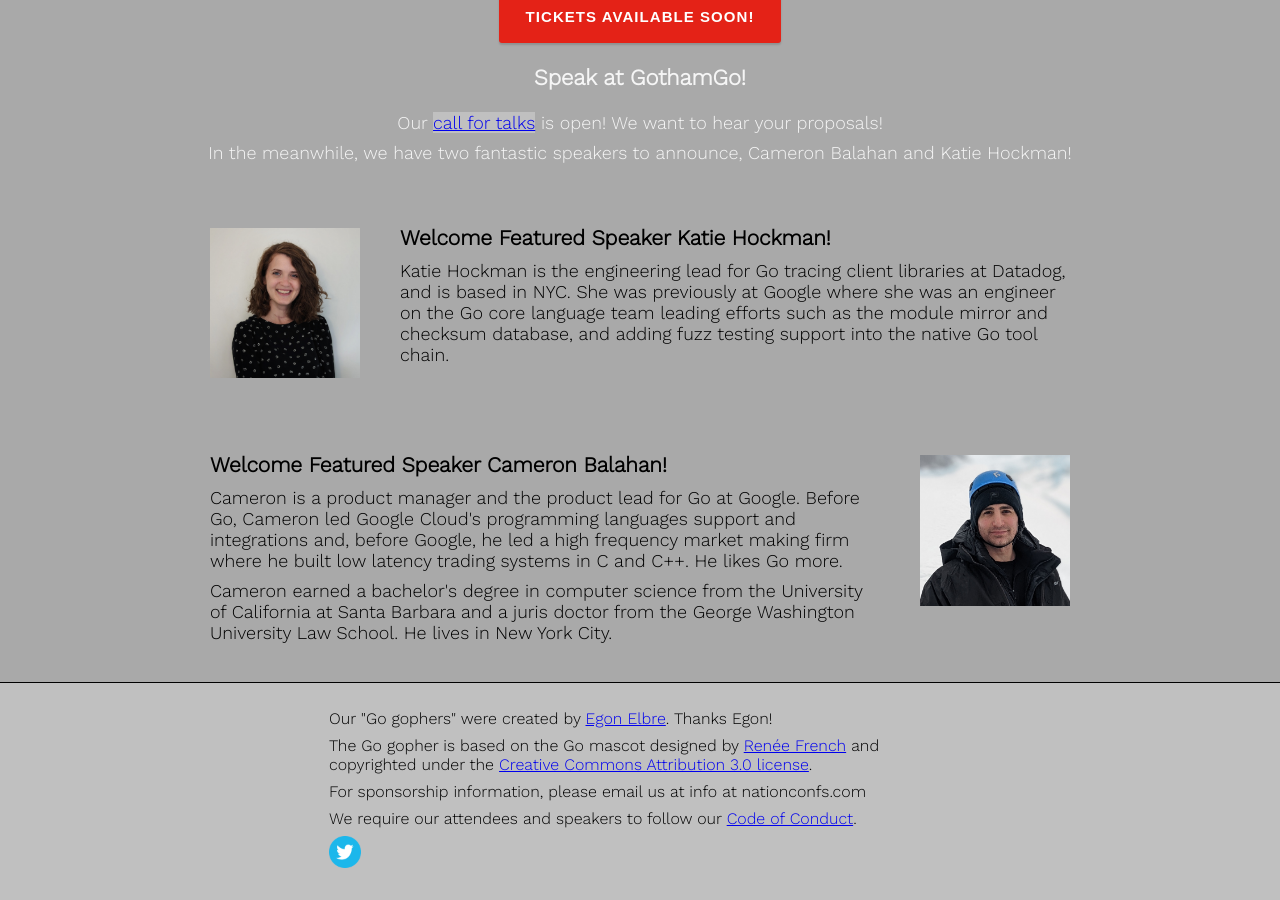
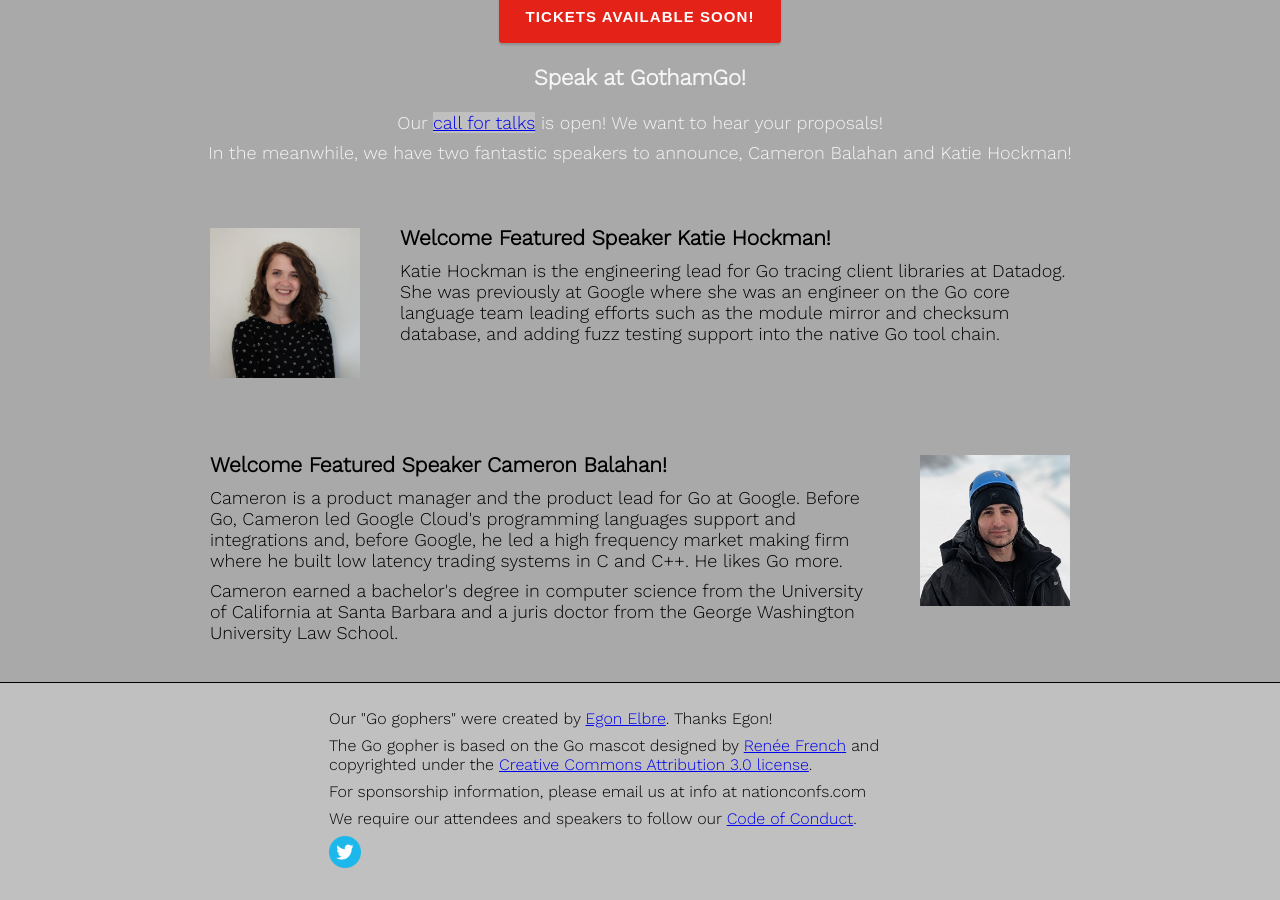
Before and after one commit to gothamgo/gothamgo.github.io, a Jekyll site: the page built from index.html, in a window 1280 px wide and 900 px high, scrolled down 703 px. Built offline with Jekyll 4.4.1, drawn with Linux system fonts in a browser that asks for light colours.

Commit message:
Update feature_panel.html

```diff
--- a/_includes/feature_panel.html
+++ b/_includes/feature_panel.html
@@ -49,7 +49,7 @@
         Welcome Featured Speaker Katie Hockman!
       </h3>
       <p>
-        Katie Hockman is the engineering lead for Go tracing client libraries at Datadog, and is based in NYC.
+        Katie Hockman is the engineering lead for Go tracing client libraries at Datadog.
         She was previously at Google where she was an engineer on the Go core language team leading efforts
         such as the module mirror and checksum database, and adding fuzz testing support into the native Go tool chain.
       </p>
@@ -72,7 +72,6 @@
       <p>
         Cameron earned a bachelor's degree in computer science from the University of California at Santa Barbara
         and a juris doctor from the George Washington University Law School.
-        He lives in New York City.
       </p>
     </div>
 
```
